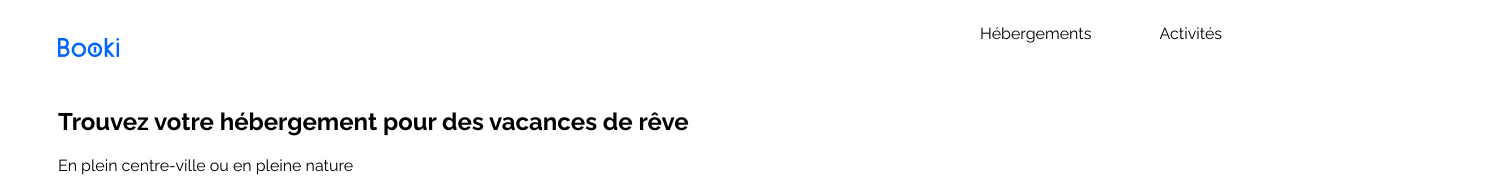
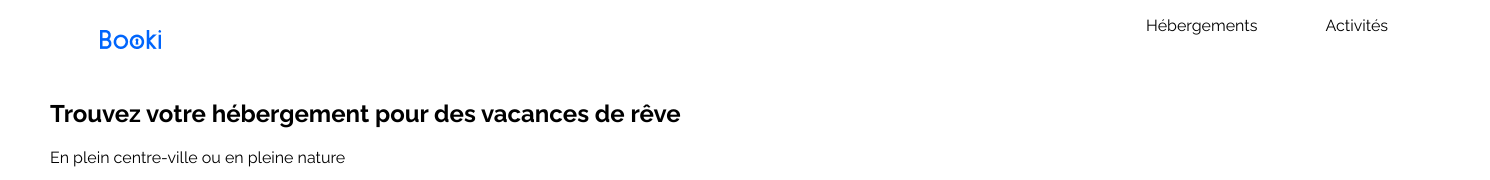
Before and after one commit to Boris-MA9/AccueilVoyages, a plain HTML site: page index.html in a window 1280 px wide. Shown: the top 180 px of the page, 1490 px wide, since content can reach past the window. Drawn offline with Linux system fonts and the light colour scheme.

Commit message:
Header ok

```diff
--- a/css/style.css
+++ b/css/style.css
@@ -16,6 +16,13 @@
 body {
     display: flex;
     justify-content: center;
+    margin: 0;
+    padding: 0;
+}
+
+header {
+    width: 1440px;
+    height: 79px;
 }
 
 header nav{
@@ -23,20 +30,32 @@ header nav{
     justify-content: space-between;
     align-items: flex-start;
     height: 79px;
+    margin: 0;
+    padding: 0;
+    width: 1440px;
 }
 
 .logo {
-    align-self: center;
+    Padding: 30px 50px
 }
 
 nav ul {
     list-style: none;
     display: flex;
     gap: 68px;
+    margin: 0;
+    padding: 0;
     height: 35px;
+    width: 344px;
 }
 
-nav a:hover {
+li {
+    display: flex;
+    align-items: flex-end;
+
+}
+
+li:hover {
     color: #0065FC;
     border-top: 2px solid #0065FC;
 }
```
